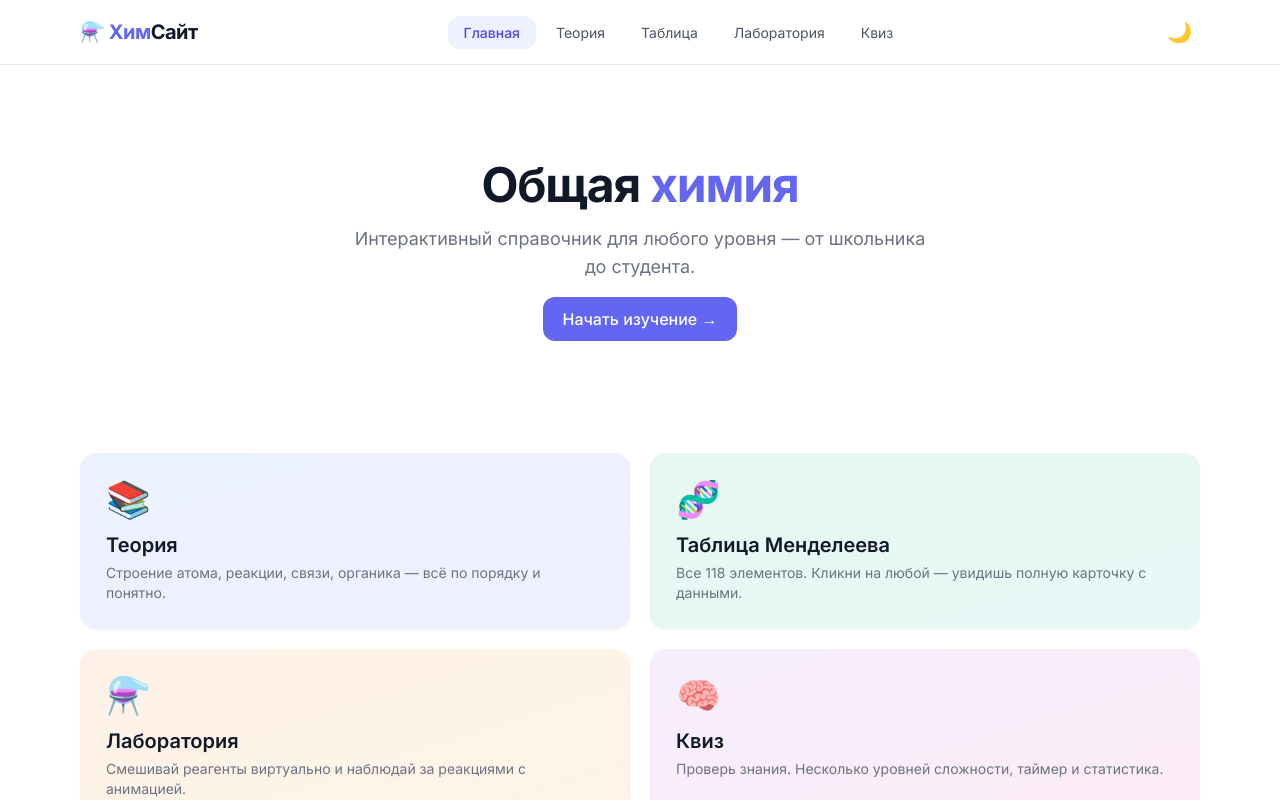
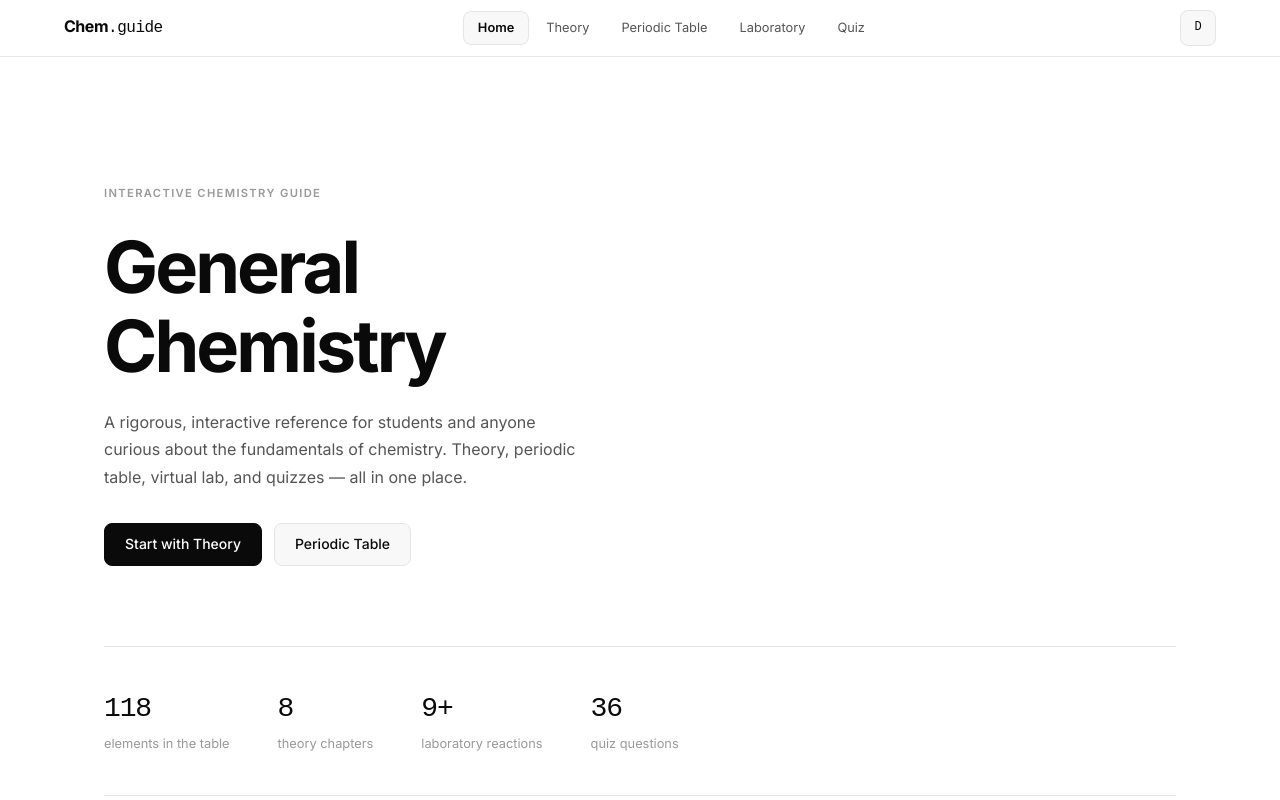
Before and after one commit to paranoid-rpm/chemesite2version, a React (Vite) app: page / in a window 1280 px wide. Shown: the top 800 px of the page. Built offline with nearby package versions, Linux system fonts and the light colour scheme.

Commit message:
redesign: strict scientific B&W minimalism - global styles, navbar, home

```diff
--- a/src/components/Navbar.jsx
+++ b/src/components/Navbar.jsx
@@ -2,34 +2,57 @@ import { NavLink } from 'react-router-dom'
 import { useTheme } from '../context/ThemeContext'
 
 const links = [
-  { to: '/', label: 'Главная' },
-  { to: '/theory', label: 'Теория' },
-  { to: '/periodic', label: 'Таблица' },
-  { to: '/lab', label: 'Лаборатория' },
-  { to: '/quiz', label: 'Квиз' },
+  { to: '/', label: 'Home' },
+  { to: '/theory', label: 'Theory' },
+  { to: '/periodic', label: 'Periodic Table' },
+  { to: '/lab', label: 'Laboratory' },
+  { to: '/quiz', label: 'Quiz' },
 ]
 
 export default function Navbar() {
   const { dark, toggle } = useTheme()
 
   return (
-    <header className="sticky top-0 z-50 bg-white/80 dark:bg-gray-950/80 backdrop-blur-md border-b border-gray-200 dark:border-gray-800">
-      <nav className="max-w-6xl mx-auto px-4 h-16 flex items-center justify-between">
-        <span className="text-xl font-bold tracking-tight">
-          ⚗️ <span className="text-indigo-500">Хим</span>Сайт
-        </span>
+    <header
+      style={{
+        position: 'sticky',
+        top: 0,
+        zIndex: 50,
+        background: 'var(--bg)',
+        borderBottom: '1px solid var(--border)',
+        backdropFilter: 'blur(12px)',
+      }}
+    >
+      <nav
+        style={{ maxWidth: 1200, margin: '0 auto', padding: '0 1.5rem', height: 56 }}
+        className="flex items-center justify-between"
+      >
+        {/* Logo */}
+        <NavLink to="/" style={{ textDecoration: 'none' }}>
+          <span style={{ fontWeight: 700, fontSize: '1rem', letterSpacing: '-0.03em', color: 'var(--text)' }}>
+            Chem<span style={{ fontFamily: 'JetBrains Mono, monospace', fontWeight: 400 }}>.guide</span>
+          </span>
+        </NavLink>
 
-        <ul className="hidden md:flex items-center gap-1">
+        {/* Links */}
+        <ul style={{ display: 'flex', alignItems: 'center', gap: 2, listStyle: 'none', margin: 0, padding: 0 }}>
           {links.map(({ to, label }) => (
             <li key={to}>
               <NavLink
                 to={to}
                 end={to === '/'}
-                className={({ isActive }) =>
-                  isActive
-                    ? 'px-4 py-2 rounded-xl bg-indigo-50 dark:bg-indigo-950 text-indigo-600 dark:text-indigo-400 font-medium text-sm'
-                    : 'btn-ghost text-sm'
-                }
+                style={({ isActive }) => ({
+                  display: 'block',
+                  padding: '6px 14px',
+                  borderRadius: 8,
+                  fontSize: '0.8rem',
+                  fontWeight: isActive ? 600 : 400,
+                  color: isActive ? 'var(--text)' : 'var(--text2)',
+                  background: isActive ? 'var(--bg2)' : 'transparent',
+                  textDecoration: 'none',
+                  border: isActive ? '1px solid var(--border)' : '1px solid transparent',
+                  transition: 'all 0.15s ease',
+                })}
               >
                 {label}
               </NavLink>
@@ -37,12 +60,24 @@ export default function Navbar() {
           ))}
         </ul>
 
+        {/* Theme toggle */}
         <button
           onClick={toggle}
-          className="p-2 rounded-xl hover:bg-gray-100 dark:hover:bg-gray-800 transition-colors text-xl"
-          aria-label="Переключить тему"
+          style={{
+            width: 36, height: 36,
+            borderRadius: 8,
+            border: '1px solid var(--border)',
+            background: 'var(--bg2)',
+            color: 'var(--text)',
+            cursor: 'pointer',
+            display: 'flex', alignItems: 'center', justifyContent: 'center',
+            fontSize: '0.75rem',
+            fontFamily: 'JetBrains Mono, monospace',
+            fontWeight: 500,
+            transition: 'all 0.15s ease',
+          }}
         >
-          {dark ? '☀️' : '🌙'}
+          {dark ? 'L' : 'D'}
         </button>
       </nav>
     </header>
--- a/src/index.css
+++ b/src/index.css
@@ -2,30 +2,132 @@
 @tailwind components;
 @tailwind utilities;
 
+@import url('https://fonts.googleapis.com/css2?family=Inter:wght@300;400;500;600;700&family=JetBrains+Mono:wght@400;500&display=swap');
+
 @layer base {
-  body {
-    @apply bg-white dark:bg-gray-950 text-gray-900 dark:text-gray-100 transition-colors duration-300;
+  :root {
+    --bg: #ffffff;
+    --bg2: #f8f8f8;
+    --border: #e5e5e5;
+    --text: #0a0a0a;
+    --text2: #555555;
+    --text3: #999999;
+    --accent: #0a0a0a;
+  }
+  .dark {
+    --bg: #0a0a0a;
+    --bg2: #141414;
+    --border: #242424;
+    --text: #f5f5f5;
+    --text2: #a0a0a0;
+    --text3: #555555;
+    --accent: #f5f5f5;
   }
 
-  ::-webkit-scrollbar {
-    width: 6px;
+  * { box-sizing: border-box; }
+
+  html { scroll-behavior: smooth; }
+
+  body {
+    background: var(--bg);
+    color: var(--text);
+    font-family: 'Inter', system-ui, sans-serif;
+    font-size: 15px;
+    line-height: 1.6;
+    transition: background 0.3s ease, color 0.3s ease;
+    -webkit-font-smoothing: antialiased;
   }
-  ::-webkit-scrollbar-track {
-    @apply bg-gray-100 dark:bg-gray-900;
+
+  h1, h2, h3, h4 {
+    font-weight: 600;
+    letter-spacing: -0.02em;
+    line-height: 1.25;
   }
-  ::-webkit-scrollbar-thumb {
-    @apply bg-gray-400 dark:bg-gray-600 rounded-full;
-  }
+
+  ::-webkit-scrollbar { width: 4px; }
+  ::-webkit-scrollbar-track { background: var(--bg); }
+  ::-webkit-scrollbar-thumb { background: var(--border); border-radius: 99px; }
+
+  ::selection { background: var(--text); color: var(--bg); }
 }
 
 @layer components {
   .card {
-    @apply bg-white dark:bg-gray-900 border border-gray-200 dark:border-gray-800 rounded-2xl p-6 shadow-sm hover:shadow-md transition-shadow duration-200;
+    background: var(--bg2);
+    border: 1px solid var(--border);
+    border-radius: 12px;
+    padding: 1.5rem;
+    transition: border-color 0.2s ease, transform 0.2s ease, box-shadow 0.2s ease;
+  }
+  .card:hover {
+    border-color: var(--text3);
+  }
+  .btn {
+    display: inline-flex;
+    align-items: center;
+    gap: 0.5rem;
+    font-size: 0.875rem;
+    font-weight: 500;
+    padding: 0.6rem 1.25rem;
+    border-radius: 8px;
+    border: 1px solid var(--border);
+    background: var(--bg2);
+    color: var(--text);
+    cursor: pointer;
+    transition: all 0.2s ease;
+    white-space: nowrap;
+  }
+  .btn:hover {
+    background: var(--text);
+    color: var(--bg);
+    border-color: var(--text);
   }
   .btn-primary {
-    @apply bg-indigo-500 hover:bg-indigo-600 text-white font-medium px-5 py-2.5 rounded-xl transition-colors duration-200;
+    background: var(--text);
+    color: var(--bg);
+    border-color: var(--text);
   }
-  .btn-ghost {
-    @apply text-gray-600 dark:text-gray-400 hover:text-gray-900 dark:hover:text-gray-100 hover:bg-gray-100 dark:hover:bg-gray-800 px-4 py-2 rounded-xl transition-all duration-200;
+  .btn-primary:hover {
+    opacity: 0.8;
   }
+  .mono {
+    font-family: 'JetBrains Mono', monospace;
+    font-size: 0.9em;
+  }
+  .section-label {
+    font-size: 0.7rem;
+    font-weight: 600;
+    letter-spacing: 0.12em;
+    text-transform: uppercase;
+    color: var(--text3);
+  }
+  .divider {
+    border: none;
+    border-top: 1px solid var(--border);
+    margin: 2rem 0;
+  }
+
+  /* Fade-in animation */
+  .fade-in {
+    animation: fadeIn 0.5s ease both;
+  }
+  .fade-up {
+    animation: fadeUp 0.5s ease both;
+  }
+  @keyframes fadeIn {
+    from { opacity: 0; }
+    to { opacity: 1; }
+  }
+  @keyframes fadeUp {
+    from { opacity: 0; transform: translateY(16px); }
+    to { opacity: 1; transform: translateY(0); }
+  }
+
+  /* Stagger delays */
+  .delay-1 { animation-delay: 0.05s; }
+  .delay-2 { animation-delay: 0.1s; }
+  .delay-3 { animation-delay: 0.15s; }
+  .delay-4 { animation-delay: 0.2s; }
+  .delay-5 { animation-delay: 0.25s; }
+  .delay-6 { animation-delay: 0.3s; }
 }
--- a/src/pages/Home.jsx
+++ b/src/pages/Home.jsx
@@ -3,68 +3,103 @@ import { Link } from 'react-router-dom'
 const sections = [
   {
     to: '/theory',
-    emoji: '📚',
-    title: 'Теория',
-    desc: 'Строение атома, реакции, связи, органика — всё по порядку и понятно.',
-    color: 'from-blue-500/10 to-indigo-500/10',
-    border: 'hover:border-indigo-400',
+    label: '01',
+    title: 'Theory',
+    subtitle: 'Foundations',
+    desc: 'Atomic structure, chemical bonding, reaction types, solutions, redox, and organic chemistry — structured and concise.',
   },
   {
     to: '/periodic',
-    emoji: '🧬',
-    title: 'Таблица Менделеева',
-    desc: 'Все 118 элементов. Кликни на любой — увидишь полную карточку с данными.',
-    color: 'from-emerald-500/10 to-teal-500/10',
-    border: 'hover:border-emerald-400',
+    label: '02',
+    title: 'Periodic Table',
+    subtitle: 'All 118 elements',
+    desc: 'Complete interactive table with element cards: configuration, properties, discovery year, and category filters.',
   },
   {
     to: '/lab',
-    emoji: '⚗️',
-    title: 'Лаборатория',
-    desc: 'Смешивай реагенты виртуально и наблюдай за реакциями с анимацией.',
-    color: 'from-orange-500/10 to-amber-500/10',
-    border: 'hover:border-orange-400',
+    label: '03',
+    title: 'Laboratory',
+    subtitle: 'Virtual reactions',
+    desc: 'Drag reagents into the flask. Observe reactions with real equations, effect types, and product descriptions.',
   },
   {
     to: '/quiz',
-    emoji: '🧠',
-    title: 'Квиз',
-    desc: 'Проверь знания. Несколько уровней сложности, таймер и статистика.',
-    color: 'from-purple-500/10 to-pink-500/10',
-    border: 'hover:border-purple-400',
+    label: '04',
+    title: 'Quiz',
+    subtitle: 'Test your knowledge',
+    desc: 'Three difficulty levels. Progress tracking. Instant feedback on every answer.',
   },
 ]
 
 export default function Home() {
   return (
-    <div className="space-y-12">
+    <div style={{ maxWidth: 1200, margin: '0 auto', padding: '0 1.5rem' }}>
+
       {/* Hero */}
-      <section className="text-center py-16 space-y-4">
-        <h1 className="text-5xl font-bold tracking-tight">
-          Общая <span className="text-indigo-500">химия</span>
+      <section style={{ padding: '96px 0 80px', borderBottom: '1px solid var(--border)' }} className="fade-up">
+        <p className="section-label" style={{ marginBottom: '1.5rem' }}>Interactive chemistry guide</p>
+        <h1 style={{ fontSize: 'clamp(2.5rem, 6vw, 4.5rem)', fontWeight: 700, letterSpacing: '-0.04em', maxWidth: 640, lineHeight: 1.1 }}>
+          General<br />
+          Chemistry
         </h1>
-        <p className="text-lg text-gray-500 dark:text-gray-400 max-w-xl mx-auto">
-          Интерактивный справочник для любого уровня — от школьника до студента.
+        <p style={{ color: 'var(--text2)', marginTop: '1.5rem', maxWidth: 480, fontSize: '1rem', lineHeight: 1.7 }}>
+          A rigorous, interactive reference for students and anyone curious about the fundamentals of chemistry.
+          Theory, periodic table, virtual lab, and quizzes — all in one place.
         </p>
-        <Link to="/theory" className="btn-primary inline-block mt-4">
-          Начать изучение →
-        </Link>
+        <div style={{ display: 'flex', gap: 12, marginTop: '2rem', flexWrap: 'wrap' }}>
+          <Link to="/theory" className="btn btn-primary" style={{ textDecoration: 'none' }}>Start with Theory</Link>
+          <Link to="/periodic" className="btn" style={{ textDecoration: 'none' }}>Periodic Table</Link>
+        </div>
       </section>
 
-      {/* Cards */}
-      <section className="grid grid-cols-1 sm:grid-cols-2 gap-5">
-        {sections.map(({ to, emoji, title, desc, color, border }) => (
-          <Link
-            key={to}
-            to={to}
-            className={`card bg-gradient-to-br ${color} border-2 border-transparent ${border} group`}
-          >
-            <div className="text-4xl mb-3">{emoji}</div>
-            <h2 className="text-xl font-semibold mb-1 group-hover:text-indigo-500 transition-colors">{title}</h2>
-            <p className="text-sm text-gray-500 dark:text-gray-400">{desc}</p>
-          </Link>
+      {/* Stats */}
+      <section style={{ padding: '40px 0', borderBottom: '1px solid var(--border)', display: 'flex', gap: '3rem', flexWrap: 'wrap' }} className="fade-up delay-1">
+        {[
+          ['118', 'elements in the table'],
+          ['8', 'theory chapters'],
+          ['9+', 'laboratory reactions'],
+          ['36', 'quiz questions'],
+        ].map(([n, l]) => (
+          <div key={l}>
+            <div style={{ fontFamily: 'JetBrains Mono, monospace', fontSize: '1.75rem', fontWeight: 500, letterSpacing: '-0.04em' }}>{n}</div>
+            <div style={{ color: 'var(--text3)', fontSize: '0.8rem', marginTop: 2 }}>{l}</div>
+          </div>
         ))}
       </section>
+
+      {/* Sections grid */}
+      <section style={{ padding: '60px 0' }}>
+        <div style={{ display: 'grid', gridTemplateColumns: 'repeat(auto-fit, minmax(260px, 1fr))', gap: '1px', border: '1px solid var(--border)', borderRadius: 12, overflow: 'hidden', background: 'var(--border)' }}>
+          {sections.map(({ to, label, title, subtitle, desc }, i) => (
+            <Link
+              key={to}
+              to={to}
+              style={{ textDecoration: 'none', color: 'inherit' }}
+              className={`fade-up delay-${i + 1}`}
+            >
+              <div
+                style={{ background: 'var(--bg)', padding: '2rem', height: '100%', transition: 'background 0.2s ease' }}
+                onMouseEnter={e => e.currentTarget.style.background = 'var(--bg2)'}
+                onMouseLeave={e => e.currentTarget.style.background = 'var(--bg)'}
+              >
+                <div style={{ display: 'flex', justifyContent: 'space-between', alignItems: 'flex-start', marginBottom: '1.5rem' }}>
+                  <span style={{ fontFamily: 'JetBrains Mono, monospace', fontSize: '0.75rem', color: 'var(--text3)' }}>{label}</span>
+                  <span style={{ fontFamily: 'JetBrains Mono, monospace', fontSize: '0.75rem', color: 'var(--text3)' }}>&rarr;</span>
+                </div>
+                <div className="section-label" style={{ marginBottom: '0.4rem' }}>{subtitle}</div>
+                <h2 style={{ fontSize: '1.4rem', marginBottom: '0.75rem' }}>{title}</h2>
+                <p style={{ color: 'var(--text2)', fontSize: '0.85rem', lineHeight: 1.65 }}>{desc}</p>
+              </div>
+            </Link>
+          ))}
+        </div>
+      </section>
+
+      {/* Footer note */}
+      <footer style={{ padding: '2rem 0', borderTop: '1px solid var(--border)', display: 'flex', justifyContent: 'space-between', alignItems: 'center', flexWrap: 'wrap', gap: 8 }}>
+        <span style={{ fontFamily: 'JetBrains Mono, monospace', fontSize: '0.75rem', color: 'var(--text3)' }}>Chem.guide — v2.0</span>
+        <span style={{ fontSize: '0.75rem', color: 'var(--text3)' }}>General Chemistry Reference</span>
+      </footer>
     </div>
   )
 }
```
Also changed, not shown: tailwind.config.js (+6 -1 lines).
